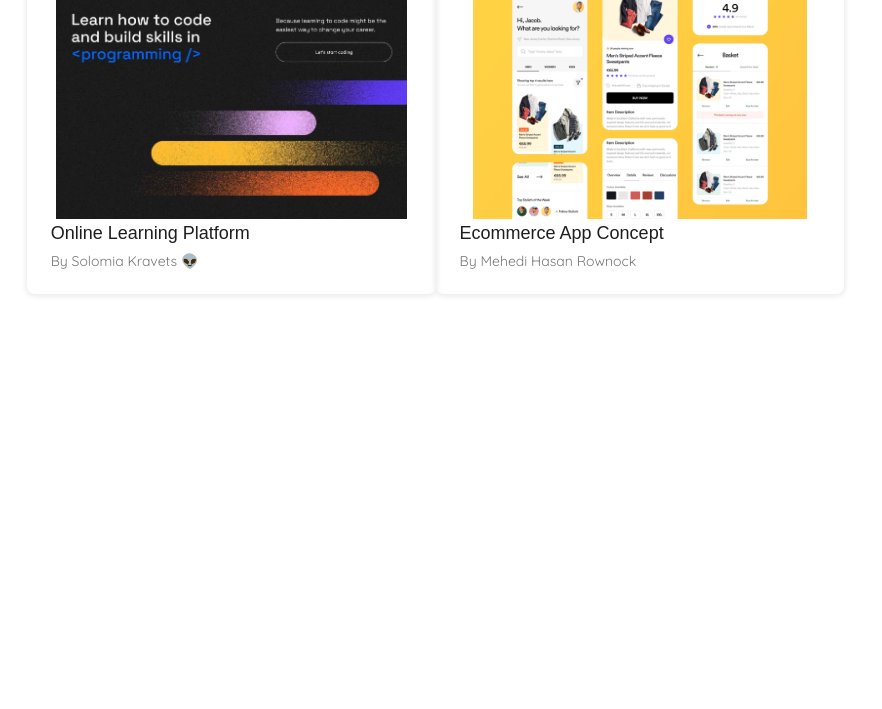
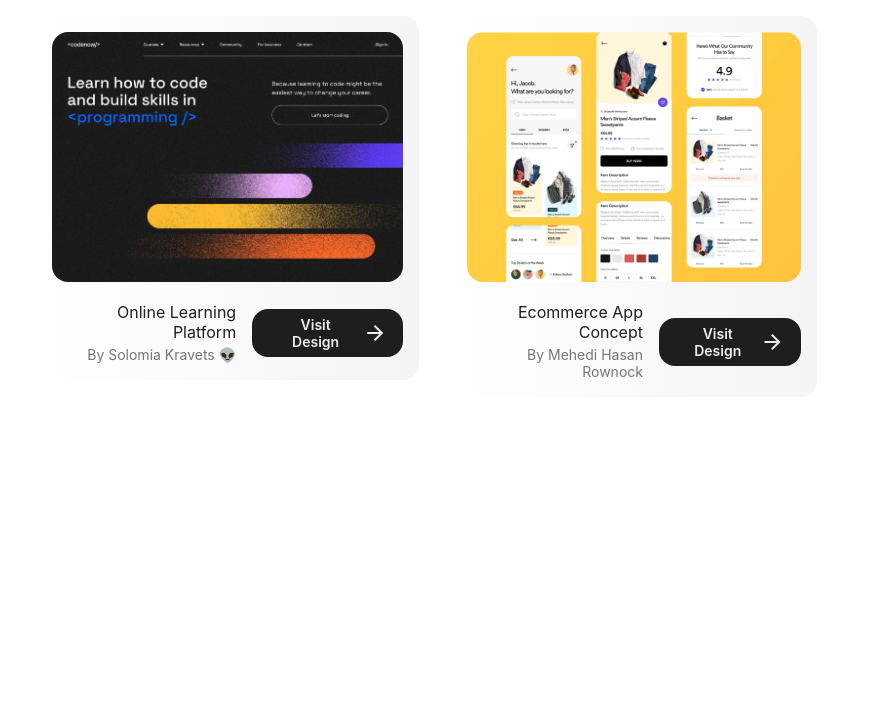
Before and after one commit to jayrajkachariya/UI-sprint, a React app: page / in a window 1280 px wide. Shown: the part 91-800 px from the top of the page, without its empty margins (0-882 px from the left). Built offline with nearby package versions, Linux system fonts and the light colour scheme; a web font is replaced by a local one.

Commit message:
Main page UI changed

```diff
--- a/public/index.html
+++ b/public/index.html
@@ -16,7 +16,7 @@
     <link rel="preconnect" href="https://fonts.googleapis.com" />
     <link rel="preconnect" href="https://fonts.gstatic.com" crossorigin />
     <link
-      href="https://fonts.googleapis.com/css2?family=Abel&family=Quicksand&family=Signika+Negative:wght@600&display=swap"
+      href="https://fonts.googleapis.com/css2?family=Abel&family=Quicksand:wght@600&display=swap"
       rel="stylesheet"
     />
     <link
--- a/src/Index.module.css
+++ b/src/Index.module.css
@@ -1,5 +1,7 @@
 * {
   box-sizing: border-box;
+  font-family: -apple-system, BlinkMacSystemFont, 'Segoe UI', Roboto, Helvetica,
+    Arial, sans-serif, 'Apple Color Emoji', 'Segoe UI Emoji', 'Segoe UI Symbol';
 }
 
 a:link {
@@ -15,31 +17,6 @@ a:hover {
 .App {
   font-family: sans-serif;
   text-align: center;
-}
-
-.thumbnailImage {
-  height: 250px;
-  width: 100%;
-  object-fit: contain;
-}
-
-.thumbnailContainer {
-  width: 100%;
-  border-radius: 8px;
-  box-shadow: 0 1px 5px 2px #eee;
-}
-
-.thumbnailContent {
-  padding: 16px;
-  padding-top: 0;
-}
-
-.thumbnailHeader {
-  text-decoration: none;
-  color: #1e1e1e !important;
-  font-family: 'Signika Negative', sans-serif;
-  font-size: 16px;
-  font-weight: 600;
 }
 
 .mx2 {
--- a/src/components/Main.js
+++ b/src/components/Main.js
@@ -1,32 +1,48 @@
-import StyledLink from './common/Link'
+import StyledLink from './common/StyledLink'
 import classes from './Main.module.css'
 import { lazy } from 'react'
-const Header = lazy(() => import('./common/Header'))
 const Catalogue = lazy(() => import('./common/Catalogue'))
 
+const PROJECTS = [
+  {
+    link: '/online-learning-platform',
+    title: 'Online Learning Platform',
+    designedBy: 'Solomia Kravets 👽',
+    designerURL: 'https://dribbble.com/solomiakr',
+    designURL: 'https://dribbble.com/shots/16550027--online-learning-platform',
+    img: 'online-learning-platform.webp',
+    imageAlt: 'online-learning-platform',
+  },
+  {
+    link: '/e-commerce-app',
+    title: 'Ecommerce App Concept',
+    designedBy: 'Mehedi Hasan Rownock',
+    designerURL: 'https://dribbble.com/Mehedi_Hasan',
+    designURL: 'https://dribbble.com/shots/7501261-Ecommerce-App-Concept',
+    img: 'e-commerce-app.webp',
+    imageAlt: 'e-commerce-app',
+  },
+]
+
 export default function Main() {
+  function onVisitURL(URL) {
+    return function () {
+      window.open(URL)
+    }
+  }
   return (
     <div className={classes.p20}>
-      <Header className={[classes.mb3, classes.font32]}>UI Sprint</Header>
+      <div className={classes.header}>UI tries...</div>
       <div className={classes.container}>
-        <StyledLink to="/online-learning-platform">
-          <Catalogue
-            title="Online Learning Platform"
-            designedBy="Solomia Kravets 👽"
-            designerURL="https://dribbble.com/solomiakr"
-            img="online-learning-platform.webp"
-            imageAlt="online-learning-platform"
-          />
-        </StyledLink>
-        <StyledLink to="/e-commerce-app">
-          <Catalogue
-            title="Ecommerce App Concept"
-            designedBy="Mehedi Hasan Rownock"
-            designerURL="https://dribbble.com/Mehedi_Hasan"
-            img="e-commerce-app.webp"
-            imageAlt="e-commerce-app"
-          />
-        </StyledLink>
+        {PROJECTS.map((project) => (
+          <div className={classes.gridItem} key={project.imageAlt}>
+            <Catalogue
+              {...project}
+              onVisitDesign={onVisitURL(project.designURL)}
+              onVisitDesigner={onVisitURL(project.designerURL)}
+            />
+          </div>
+        ))}
       </div>
     </div>
   )
--- a/src/components/Main.module.css
+++ b/src/components/Main.module.css
@@ -1,16 +1,19 @@
 .container {
   display: grid;
-  grid-template-columns: repeat(3, 1fr);
-}
-
-.mb3 {
-  margin-bottom: 12px;
-}
-
-.font32 {
-  font-size: 32pt;
+  grid-template-columns: repeat(4, 1fr);
 }
 
 .p20 {
-  padding: 20pt;
+  padding: 20px;
 }
+
+.gridItem {
+  margin: 16px;
+}
+
+.header {
+  margin: 16px;
+  font-size: 32px;
+  font-weight: bold;
+  letter-spacing: 1px;
+}
--- a/src/components/common/Catalogue.js
+++ b/src/components/common/Catalogue.js
@@ -1,14 +1,35 @@
 import Header from './Header'
 import Text from './Text'
-import classes from '../../Index.module.css'
+import StyledLink from './StyledLink'
+import classes from './Catalogue.module.css'
 
-export default function Catalogue({ img, imageAlt, title, designedBy }) {
+export default function Catalogue({
+  img,
+  imageAlt,
+  title,
+  designedBy,
+  onVisitDesign,
+  onVisitDesigner,
+  link,
+}) {
   return (
     <div className={classes.thumbnailContainer}>
-      <img src={img} alt={imageAlt} className={classes.thumbnailImage} />
-      <div className={classes.thumbnailContent}>
-        <Header className={classes.mx2}>{title}</Header>
-        <Text className={[classes.mx2, classes.my1]}>By {designedBy}</Text>
+      <StyledLink to={link}>
+        <img src={img} alt={imageAlt} className={classes.thumbnailImage} />
+      </StyledLink>
+      <div className={classes.cardFooter}>
+        <div className={classes.cardFooterText}>
+          <StyledLink to={link}>
+            <Header>{title}</Header>
+          </StyledLink>
+          <Text className={classes.secondaryHeader} onClick={onVisitDesigner}>
+            By {designedBy}
+          </Text>
+        </div>
+        <button onClick={onVisitDesign} className={classes.button}>
+          <Text className={[classes.mx2, classes.my1]}>Visit Design</Text>
+          <span className="material-symbols-outlined">arrow_forward</span>
+        </button>
       </div>
     </div>
   )
--- /dev/null
+++ b/src/components/common/Catalogue.module.css
@@ -0,0 +1,67 @@
+.thumbnailContainer {
+  width: 100%;
+  border-radius: 16px;
+  display: flex;
+  flex-direction: column;
+  align-items: flex-end;
+  justify-content: flex-end;
+  background: linear-gradient(90deg, #ffffff, #f4f4f4);
+}
+
+.thumbnailImage {
+  text-align: center;
+  height: 250px;
+  object-fit: contain;
+  border-radius: 16px;
+  margin: 16px;
+  margin-bottom: 0;
+}
+
+.secondaryHeader {
+  color: #767676;
+  margin-top: 4px;
+  cursor: pointer;
+  border-bottom: 1px solid transparent;
+  transition: ease-in-out 0.1s;
+}
+
+.secondaryHeader:hover {
+  color: #474647;
+  /* border-bottom: 1px solid #797979; */
+}
+
+.mx2 {
+  margin-right: 8px;
+  margin-left: 8px;
+}
+
+.my1 {
+  margin-top: 8px;
+  margin-bottom: 8px;
+}
+
+.cardFooter {
+  display: flex;
+  padding: 16px;
+  align-items: center;
+}
+
+.cardFooterText {
+  text-align: right;
+  margin-right: 16px;
+}
+
+.button {
+  outline: none;
+  background: #1e1e1e;
+  border-radius: 1rem;
+  padding: 8px 16px;
+  display: flex;
+  align-items: center;
+  color: #eee;
+  font-size: 16px;
+  font-weight: 600;
+  border: 0;
+  cursor: pointer;
+  height: 48px;
+}
--- a/src/components/common/Header.js
+++ b/src/components/common/Header.js
@@ -1,10 +1,8 @@
-import styled from "styled-components";
+import styled from 'styled-components'
 
-const Header = styled("div")`
+const Header = styled('div')`
   text-decoration: none;
   color: #1e1e1e !important;
-  font-family: "Signika Negative", sans-serif;
-  font-size: 18px;
-`;
+`
 
-export default Header;
+export default Header
--- a/src/components/common/Text.js
+++ b/src/components/common/Text.js
@@ -1,9 +1,7 @@
-import styled from "styled-components";
+import styled from 'styled-components'
 
-const Text = styled("div")`
-  font-family: "Quicksand", sans-serif;
+const Text = styled('div')`
   font-size: 14px;
-  color: #787878;
-`;
+`
 
-export default Text;
+export default Text
--- a/src/components/e-commerce-app/Components.js
+++ b/src/components/e-commerce-app/Components.js
@@ -10,7 +10,7 @@ export const MobileView = styled('div')`
 
 export const AppContainer = styled('div')`
   height: 100vh;
-  background: #ffcc00;
+  background: #ffc83f;
   padding: 40px;
   flex: 1;
   display: flex;
@@ -31,7 +31,7 @@ export const UserIcon = styled('div')`
   height: 50px;
   width: 50px;
   border-radius: 25px;
-  background-image: url('profile_pic.svg');
+  background: url('profile_pic.svg'), #ffc83f;
   background-size: 50px;
 `
 
```
Also changed, not shown: src/components/common/StyledLink.js (renamed from src/components/common/Link.js, +4 -4 lines), public/profile_pic.svg.
